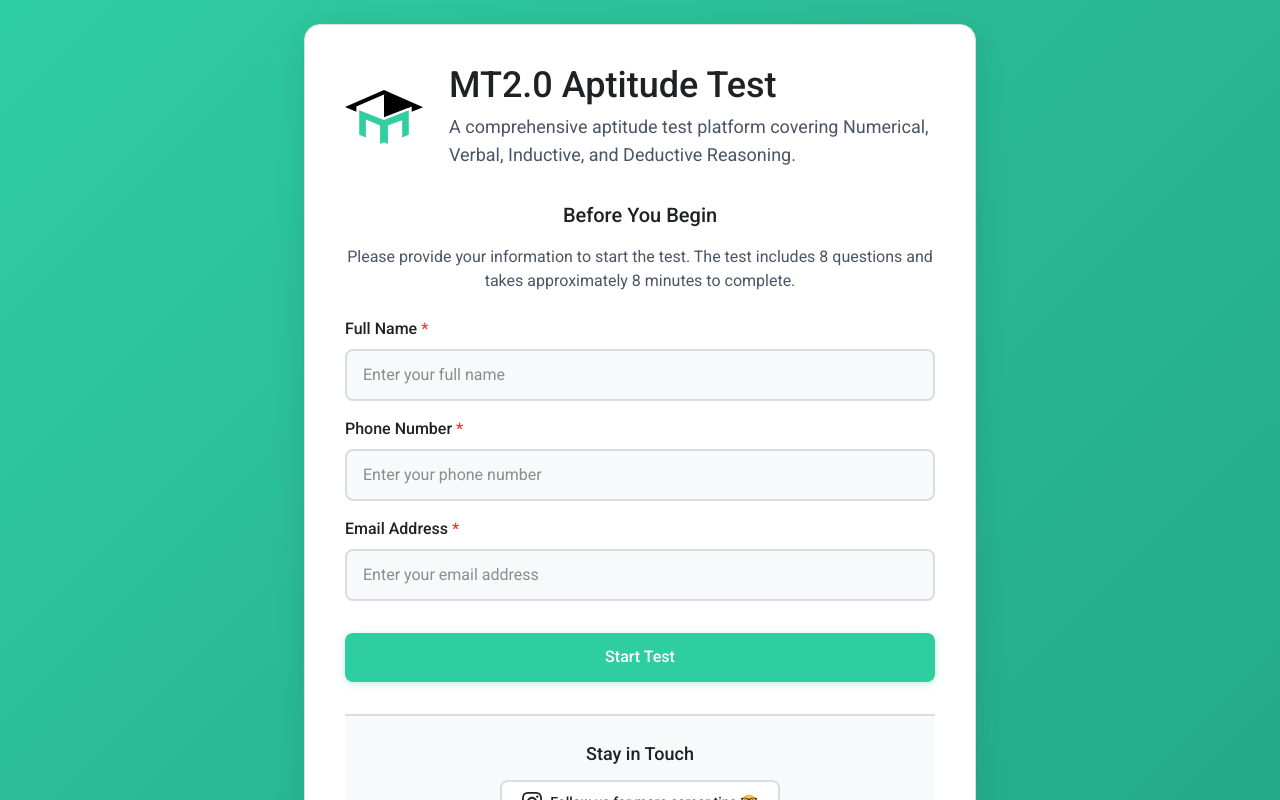
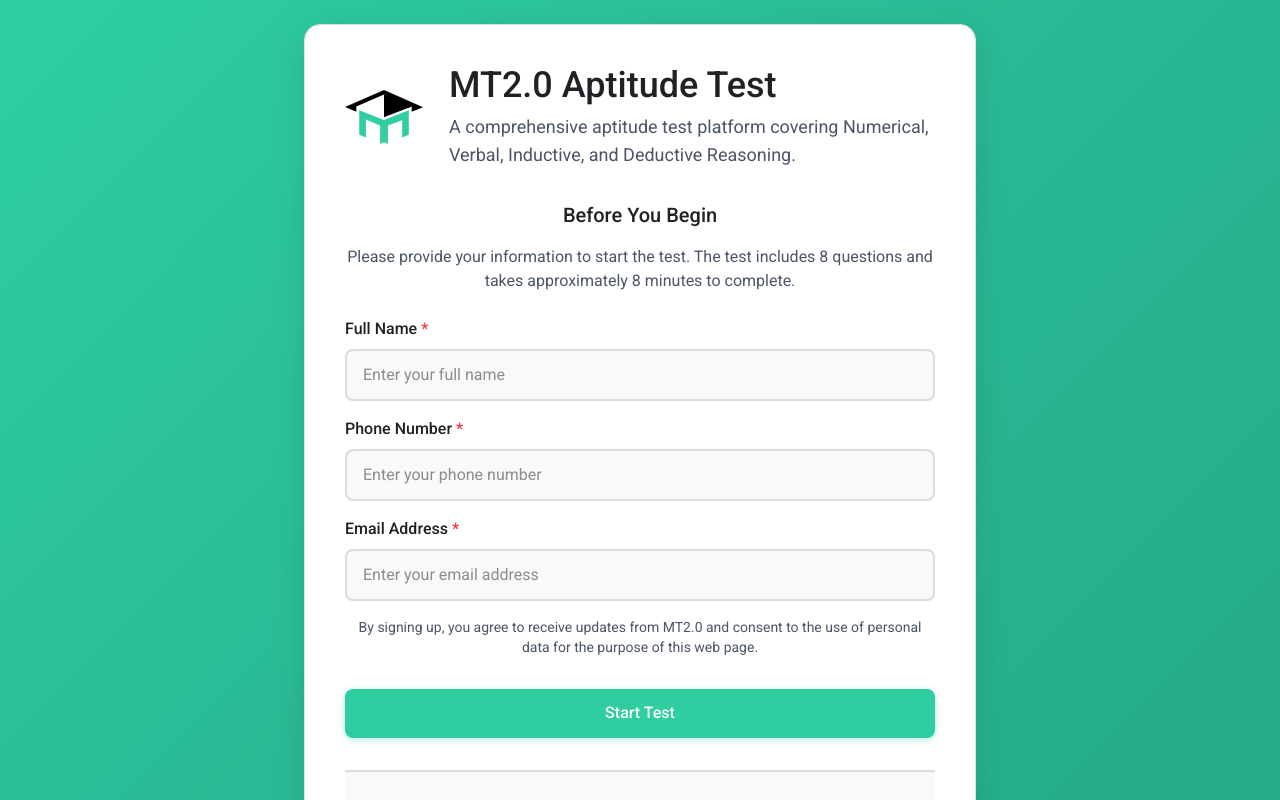
Before and after one commit to jakeliukayak/mt2.0-aptitude-test-platform, a Next.js app: page / in a window 1280 px wide. Shown: the top 800 px of the page. Built offline with nearby package versions, Linux system fonts and the light colour scheme; no server answers.

Commit message:
Add consent message to main page sign-up form
Co-authored-by: jakeliukayak <185630035+jakeliukayak@users.noreply.github.com>

```diff
--- a/app/page.tsx
+++ b/app/page.tsx
@@ -153,6 +153,10 @@ export default function Home() {
                 </div>
               )}
 
+              <p className="text-sm text-gray-600 text-center mt-4">
+                By signing up, you agree to receive updates from MT2.0 and consent to the use of personal data for the purpose of this web page.
+              </p>
+
               <button
                 type="submit"
                 disabled={isSubmitting}
```
